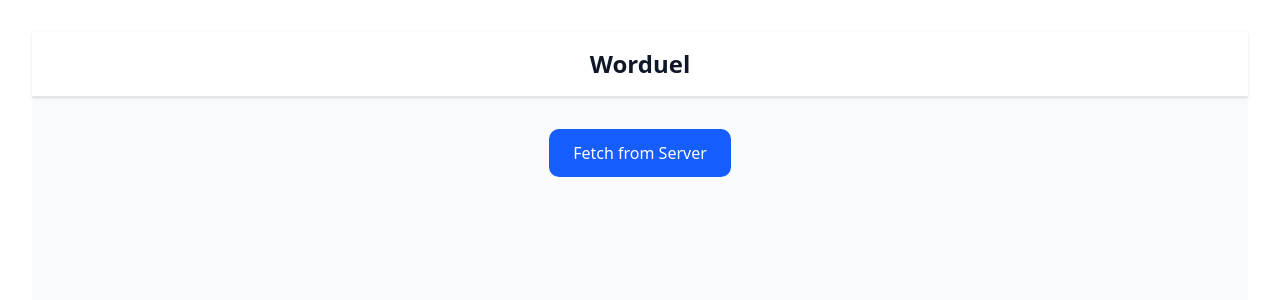
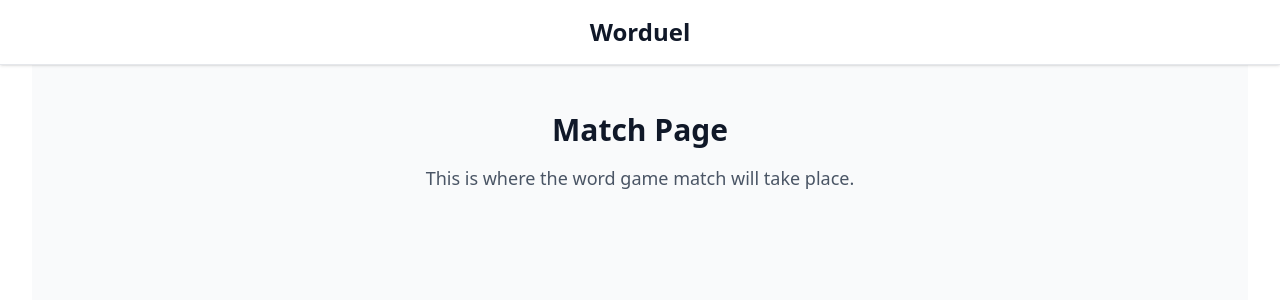
Before and after one commit to richardc412/wordgames, a React (Vite) app in the folder frontend/: page /match in a window 1280 px wide. Shown: the top 300 px of the page. Built offline with nearby package versions, Linux system fonts and the light colour scheme.

Commit message:
Added React Router

```diff
--- a/frontend/package.json
+++ b/frontend/package.json
@@ -17,6 +17,7 @@
     "lucide-react": "^0.536.0",
     "react": "^19.1.0",
     "react-dom": "^19.1.0",
+    "react-router-dom": "^7.7.1",
     "tailwind-merge": "^3.3.1",
     "tailwindcss": "^4.1.11"
   },
--- a/frontend/src/App.tsx
+++ b/frontend/src/App.tsx
@@ -1,15 +1,20 @@
 import "./App.css";
+import { BrowserRouter as Router, Routes, Route } from "react-router-dom";
 import Header from "./components/Header";
-import ServerButton from "./components/ServerButton";
+import Home from "./pages/Home";
+import Match from "./pages/Match";
 
 function App() {
   return (
-    <div className="min-h-screen bg-gray-50">
-      <Header title="Worduel" />
-      <div className="max-w-7xl mx-auto px-6 py-8">
-        <ServerButton />
+    <Router>
+      <div className="min-h-screen bg-gray-50">
+        <Header title="Worduel" />
+        <Routes>
+          <Route path="/" element={<Home />} />
+          <Route path="/match" element={<Match />} />
+        </Routes>
       </div>
-    </div>
+    </Router>
   );
 }
 
--- a/frontend/src/components/Header.tsx
+++ b/frontend/src/components/Header.tsx
@@ -6,7 +6,7 @@ interface HeaderProps {
 
 const Header: React.FC<HeaderProps> = ({ title = "Word Games" }) => {
   return (
-    <header className="bg-white shadow-sm border-b border-gray-200 px-6 py-4">
+    <header className="fixed top-0 left-0 right-0 bg-white shadow-sm border-b border-gray-200 px-6 py-4 z-50">
       <div className="max-w-7xl mx-auto">
         <h1 className="text-2xl font-bold text-gray-900">
           {title}
--- a/frontend/src/components/ServerButton.tsx
+++ /dev/null
@@ -1,57 +0,0 @@
-import React, { useState } from 'react';
-
-const ServerButton: React.FC = () => {
-  const [response, setResponse] = useState<string>('');
-  const [loading, setLoading] = useState<boolean>(false);
-  const [error, setError] = useState<string>('');
-
-  const handleClick = async () => {
-    setLoading(true);
-    setError('');
-    setResponse('');
-
-    try {
-      const apiUrl = import.meta.env.VITE_API_URL || 'http://localhost:8080';
-      const response = await fetch(`${apiUrl}/`);
-
-      if (!response.ok) {
-        throw new Error(`HTTP error! status: ${response.status}`);
-      }
-
-      const data = await response.text();
-      setResponse(data);
-    } catch (err) {
-      setError(err instanceof Error ? err.message : 'An error occurred');
-    } finally {
-      setLoading(false);
-    }
-  };
-
-  return (
-    <div className="space-y-4">
-      <button
-        onClick={handleClick}
-        disabled={loading}
-        className="px-6 py-3 bg-blue-600 text-white font-medium rounded-lg hover:bg-blue-700 disabled:opacity-50 disabled:cursor-not-allowed transition-colors"
-      >
-        {loading ? 'Loading...' : 'Fetch from Server'}
-      </button>
-
-      {response && (
-        <div className="p-4 bg-green-50 border border-green-200 rounded-lg">
-          <h3 className="font-medium text-green-800 mb-2">Server Response:</h3>
-          <p className="text-green-700">{response}</p>
-        </div>
-      )}
-
-      {error && (
-        <div className="p-4 bg-red-50 border border-red-200 rounded-lg">
-          <h3 className="font-medium text-red-800 mb-2">Error:</h3>
-          <p className="text-red-700">{error}</p>
-        </div>
-      )}
-    </div>
-  );
-};
-
-export default ServerButton;
--- /dev/null
+++ b/frontend/src/pages/Home.tsx
@@ -0,0 +1,12 @@
+import React from 'react';
+import { Button } from "../components/ui/button";
+
+const Home: React.FC = () => {
+  return (
+    <div className="max-w-7xl mx-auto px-6 py-8 pt-20">
+      <Button className="cursor-pointer">Create Room</Button>
+    </div>
+  );
+};
+
+export default Home;
--- /dev/null
+++ b/frontend/src/pages/Match.tsx
@@ -0,0 +1,16 @@
+import React from 'react';
+
+const Match: React.FC = () => {
+  return (
+    <div className="max-w-7xl mx-auto px-6 py-8 pt-20">
+      <div className="text-center">
+        <h1 className="text-3xl font-bold text-gray-900 mb-4">Match Page</h1>
+        <p className="text-lg text-gray-600">
+          This is where the word game match will take place.
+        </p>
+      </div>
+    </div>
+  );
+};
+
+export default Match;
```
Also changed, not shown: 1 other file (tests, documents, lock files or other folders).
